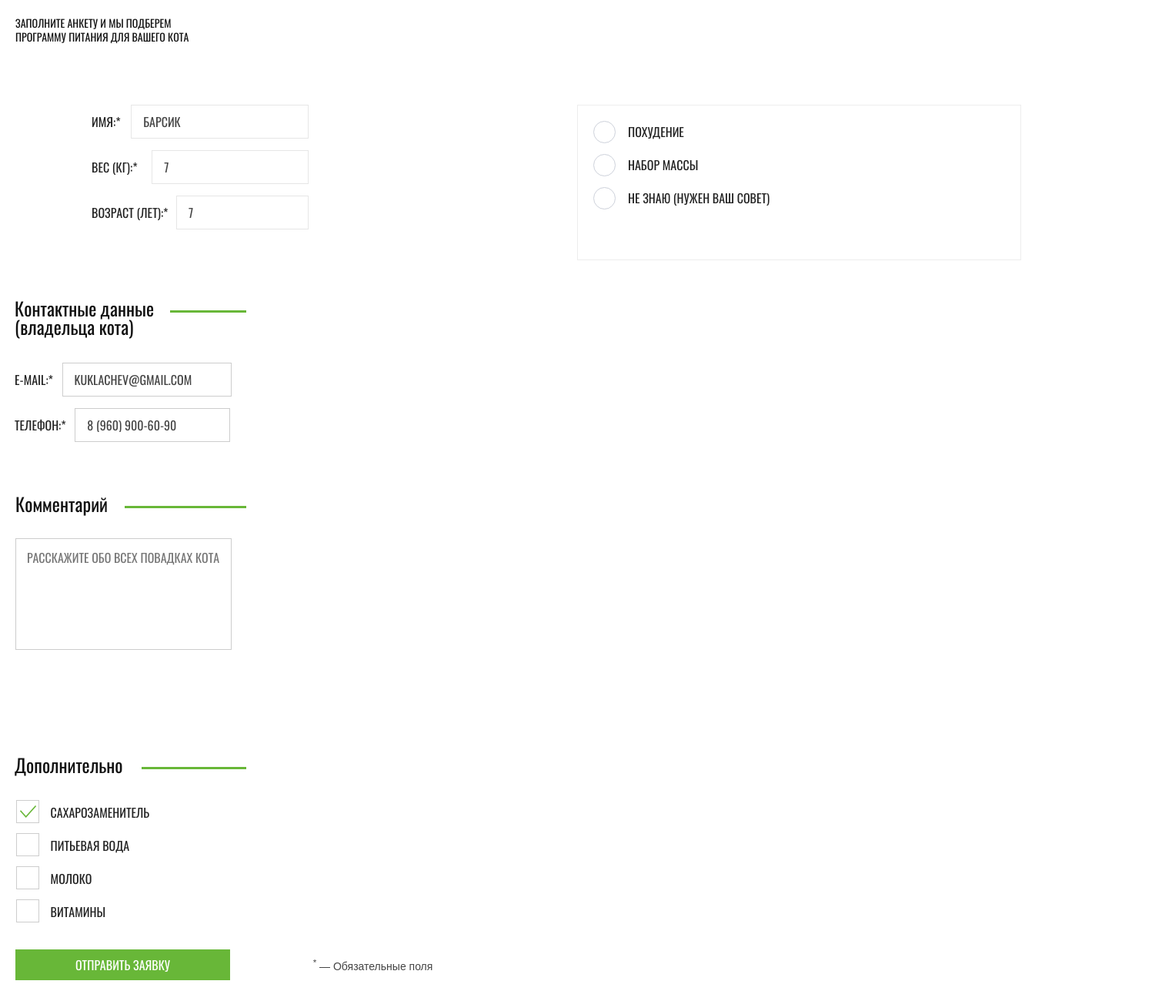
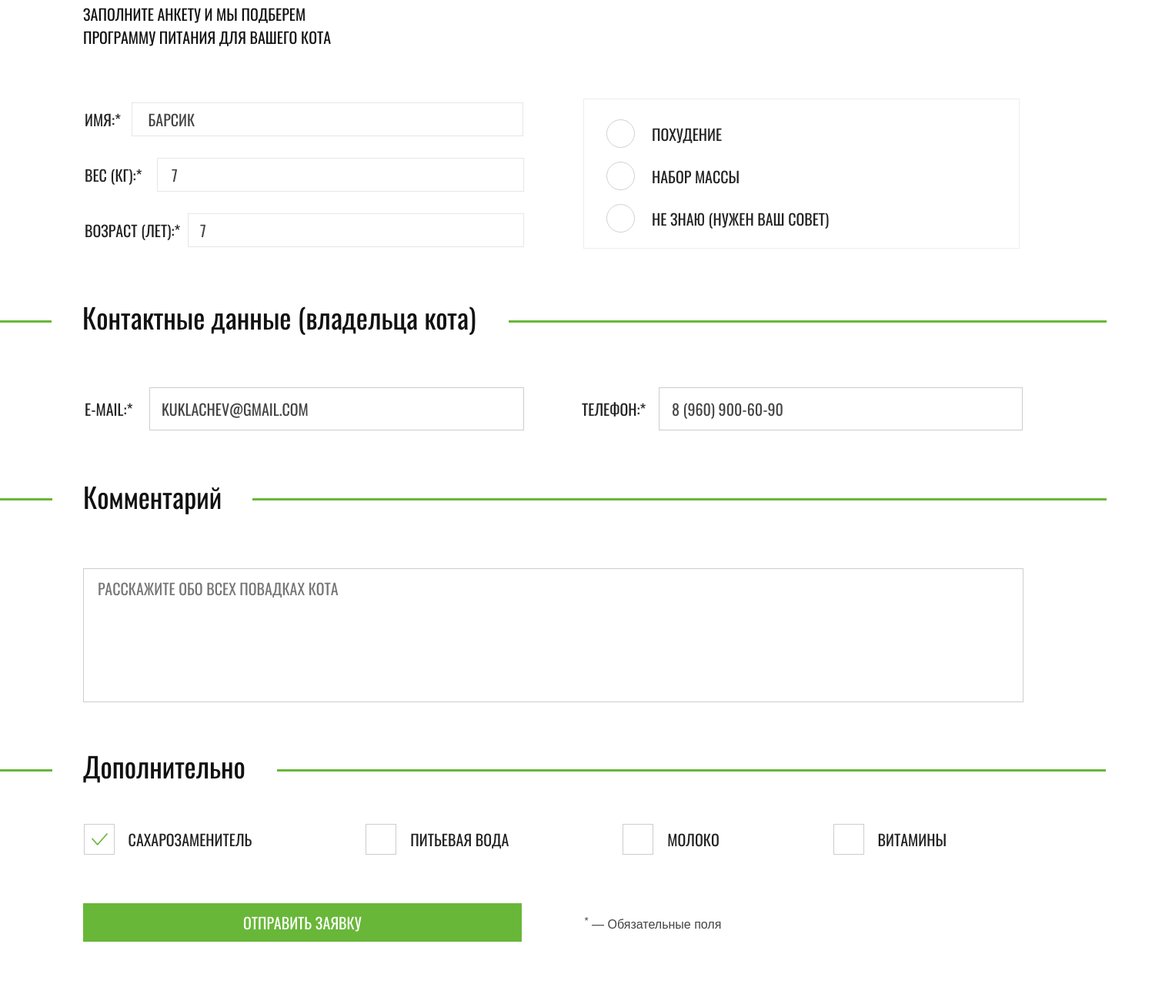
Before and after one commit to BulatNsbln/Cat-Energy, a website: page src/views/form.html in a window 1280 px wide. Shown: the part 300-1600 px from the top of the page at 77% size, 1510 px wide, since content can reach past the window. Drawn offline with nearby package versions, Linux system fonts and the light colour scheme; files that its build step writes are made by us from their sources.

Commit message:
completed desktop version form page

```diff
--- a/src/styles/blocks/form.scss
+++ b/src/styles/blocks/form.scss
@@ -235,46 +235,197 @@
 @media (min-width: $tablet-width) {
   .form__container {
     margin-top: 55px;
+    margin-bottom: 100px;
     //
     min-height: 1737px;
   }
   .form__title {
     width: 100%;
-    margin-left: 0;
+    margin-left: 30px;
+    font-size: 60px;
+    line-height: 60px;
     //
     min-height: 63px;
   }
   .form__description {
-    margin-top: 47px;
+    margin-top: 52px;
+    margin-left: 70px;
+
+    font-size: 20px;
+    line-height: 30px;
+    text-transform: uppercase;
     //
     min-height: 60px;
   }
+  .form__item-container {
+    padding-left: 70px;
+  }
+
   .form__contacts {
-   margin-top: 70px;
+    margin-top: 75px;
+    margin-left: 50px;
     //
     min-height: 235px;
   }
+  .form__contacts-title {
+    margin-bottom: 75px;
+    width: 515px;
+    font-size: 36px;
+    line-height: 36px;
+    &::before {
+      content: '';
+      position: absolute;
+      top: 22px;
+      left: -70px;
+      width: 30px;
+      height: 3px;
+      background-color: #68b738;
+    }
+    &::after {
+      left: 554px;
+      top: 22px;
+      width: 145px;
+      height: 3px;
+    }
+  }
+  .form__contacts-item-label {
+    font-size: 20px;
+    line-height: 20px;
+    margin-bottom: 15px;
+  }
+  .form__contacts-item-input {
+    padding-top: 12px;
+    padding-bottom: 12px;
+    color: #444444;
+    font-size: 20px;
+    line-height: 20px;
+    text-transform: uppercase;
+    &_1 {
+      margin-left: 17px;
+      width: 535px;
+    }
+    &_2 {
+      width: 515px;
+      margin-left: 12px;
+      padding-left: 16px;
+    }
+  }
   .form__comment {
-    margin-top: 40px;
+    margin-top: 35px;
     //
     min-height: 285px;
   }
+  .form__comment-title {
+    font-size: 36px;
+    line-height: 36px;
+    margin-left: 50px;
+    &::before {
+      content: '';
+      position: absolute;
+      top: 22px;
+      left: -100px;
+      width: 60px;
+      height: 3px;
+      background-color: #68b738;
+    }
+    &::after {
+      top: 22px;
+      left: 220px;
+      width: 477px;
+      height: 3px;
+      background-color: #68b738;
+    }
+  }
+  .form__comment-textarea {
+    margin-left: 50px;
+    margin-top: 75px;
+    height: 160px;
+    width: 610px;
+    padding-left: 18px;
+    padding-top: 10px;
+    font-size: 20px;
+    line-height: 30px;
+  }
   .form__additional {
-    margin-top: 40px;
+    margin-top: 46px;
+    padding-left: 70px;
     //
     min-height: 210px;
   }
+  .form__additional-title {
+    font-size: 36px;
+    line-height: 36px;
+    margin-bottom: 0;
+    &::before {
+      content: '';
+      position: absolute;
+      top: 22px;
+      left: -100px;
+      width: 60px;
+      height: 3px;
+      background-color: #68b738;
+    }
+    &::after {
+      top: 22px;
+      left: 252px;
+      width: 445px;
+      height: 3px;
+      background-color: #68b738;
+    }
+  }
+  .form__additional-labels-wrapper {
+    margin-top: 67px;
+    padding-left: 12px;
+    display: flex;
+    flex-wrap: wrap;
+  }
+  .form__additional-label {
+    margin-right: 137px;
+    margin-bottom: 50px;
+    &_3 {
+      margin-right: 230px;
+    }
+  }
+  .form__additional-text {
+    font-size: 20px;
+    line-height: 20px;
+    &::after {
+      top: -10px;
+      left: -58px;
+      width: 38px;
+      height: 38px;
+    }
+    &::before {
+      top: 2px;
+      left: -48px;
+    }
+  }
+}
+.form__submit {
+  margin: 0;
+  margin-left: 70px;
+  padding: 15px 65px;
+  font-size: 20px;
+  line-height: 20px;
+}
+.form__note {
+  margin-left: 58px;
+  font-family: "Arial";
+  font-size: 16px;
+  line-height: 16px;
 }
 
 @media (min-width: $desktop-width) {
   .form__container {
-    margin-top: 70px;
+    margin-top: 52px;
+    padding-left: 38px;
+    margin-bottom: 85px;
     //
     min-height: 1335px;
   }
   .form__title {
     width: 100%;
-    margin-left: 0;
+    margin-left: 70px;
     //
     min-height: 65px;
   }
@@ -285,25 +436,96 @@
   }
 
   .form__item-container {
-    margin-top: 65px;
+    margin-top: 70px;
     display: flex;
     //
     //border: 1px solid red;
 
   }
   .form__contacts {
-    margin-top: 50px;
+    margin-top: 45px;
     //
     min-height: 180px;
+  }
+  .form__contacts-title {
+    margin-bottom: 73px;
+    &::before {
+      top: 22px;
+      left: -110px;
+      width: 70px;
+      height: 3px;
+    }
+    &::after {
+      left: 554px;
+      top: 22px;
+      width: 777px;
+      height: 3px;
+    }
+  }
+  .form__contacts-labels-wrapper {
+    display: flex;
+  }
+  .form__contacts-item-label {
+    margin-left: 3px;
+    margin-right: 72px;
+  }
+  .form__contacts-item-input {
+    &_1 {
+      width: 470px;
+    }
+    &_2 {
+      width: 455px;
+    }
   }
   .form__comment {
     margin-top: 40px;
     //
     min-height: 280px;
   }
+  .form__comment-title {
+    &::before {
+      top: 20px;
+      left: -110px;
+      width: 70px;
+    }
+    &::after {
+      top: 20px;
+      left: 220px;
+      width: 1110px;
+    }
+  }
+  .form__comment-textarea {
+    width: 1200px;
+  }
   .form__additional {
-    margin-top: 40px;
+    margin-top: 45px;
     //
     min-height: 140px;
   }
+  .form__additional-title {
+    &::before {
+      top: 22px;
+      left: -110px;
+      width: 70px;
+    }
+    &::after {
+      top: 22px;
+      left: 252px;
+      width: 1077px;
+    }
+  }
+  .form__additional-labels-wrapper {
+    justify-content: space-between;
+    width: 1110px;
+  }
+  .form__additional-label {
+    margin-right: 0px;
+    margin-bottom: 58px;
+  }
+  .form__submit {
+    padding: 15px 208px;
+  }
+  .form__note {
+    margin-left: 77px;
+  }
 }
--- a/src/styles/blocks/profile.scss
+++ b/src/styles/blocks/profile.scss
@@ -46,17 +46,55 @@
 }
 @media (min-width: $tablet-width) {
   .profile__list {
-    margin-top: 58px;
+    margin-top: 68px;
+    width: 100%;
     //
     min-height: 200px;
+  }
+  .profile__item-label {
+    font-size: 20px;
+    line-height: 20px;
+    margin-left: 2px;
+    margin-bottom: 28px;
+  }
+  .profile__item-input {
+    color: #444444;
+    font-size: 20px;
+    line-height: 20px;
+    padding-left: 20px;
+
+    &_1 {
+      width: 545px;
+    }
+    &_2 {
+      padding-left: 18px;
+      width: 514px;
+    }
+    &_3 {
+      margin-left: 5px;
+      padding-left: 15px;
+      width: 477px;
+    }
   }
 }
 @media (min-width: $desktop-width) {
   .profile__list {
     margin: 0;
-    margin-left: 100px;
+    margin-left: 0px;
     width: 580px;
     //
     min-height: 200px;
   }
+  .profile__item-input {
+    width: 400px;
+    &_1 {
+      width: 485px;
+    }
+    &_2 {
+      width: 455px;
+    }
+    &_3 {
+      width: 418px;
+    }
+  }
 }
--- a/src/styles/blocks/typeProgram.scss
+++ b/src/styles/blocks/typeProgram.scss
@@ -64,18 +64,43 @@
 }
 @media (min-width: $tablet-width) {
   .type-program {
-    margin-top: 62px;
+    margin-top: 50px;
+    width: 630px;
     //
-    min-height: 200px;
+    min-height: 193px;
+  }
+  .type-program__item-label {
+    margin-left: 35px;
+    margin-top: 33px;
+  }
+  .type-program__item-text {
+    font-size: 20px;
+    line-height: 20px;
+    &::before {
+      top:-9px;
+      left: -24px;
+      width: 35px;
+      height: 35px;
+    }
+    &::after {
+      top: 2px;
+      left: -13px;
+      width: 16px;
+      height: 16px;
+    }
   }
 }
 @media (min-width: $desktop-width) {
   .type-program {
     margin: 0;
+    margin-top: -5px;
     margin-left: 70px;
-    width: 575px;
+    width: 565px;
     //
-    min-height: 200px;
+    height: 180px;
+  }
+  .type-program__item-label {
+    margin-top: 35px;
   }
 }
 
--- a/src/views/form.html
+++ b/src/views/form.html
@@ -82,6 +82,7 @@
                 </div>
                 <fieldset class="form__contacts">
                     <h3 class="form__contacts-title">Контактные данные (владельца кота)</h3>
+                     <div class="form__contacts-labels-wrapper">
                         <label class="form__contacts-item-label">
                         E-MAIL:*
                             <input class="form__contacts-item-input form__contacts-item-input_1" type="email" value="kuklachev@gmail.com" required>
@@ -90,6 +91,7 @@
                         ТЕЛЕФОН:*
                         <input class="form__contacts-item-input form__contacts-item-input_2" type="tel" value="8 (960) 900-60-90" required>
                     </label>
+                     </div>
                 </fieldset>
                 <fieldset class="form__comment">
                     <h3 class="form__comment-title">Комментарий</h3>
@@ -97,6 +99,7 @@
                 </fieldset>
                 <fieldset class="form__additional">
                     <h3 class="form__additional-title">Дополнительно</h3>
+                    <div class="form__additional-labels-wrapper">
                         <label class="form__additional-label">
                             <input class="form__additional-input" type="checkbox" checked>
                             <div class="form__additional-text">САХАРОЗАМЕНИТЕЛЬ</div>
@@ -105,7 +108,7 @@
                         <input class="form__additional-input" type="checkbox">
                         <div class="form__additional-text">ПИТЬЕВАЯ ВОДА</div>
                     </label>
-                    <label class="form__additional-label">
+                        <label class="form__additional-label form__additional-label_3">
                         <input class="form__additional-input" type="checkbox">
                         <div class="form__additional-text">МОЛОКО</div>
                     </label>
@@ -113,6 +116,7 @@
                         <input class="form__additional-input" type="checkbox">
                         <div class="form__additional-text">ВИТАМИНЫ</div>
                     </label>
+                    </div>
                 </fieldset>
 
                     <input class="form__submit button" type="submit" value="Отправить заявку">
```
Lines whose indentation alone changed are shown as unchanged.
